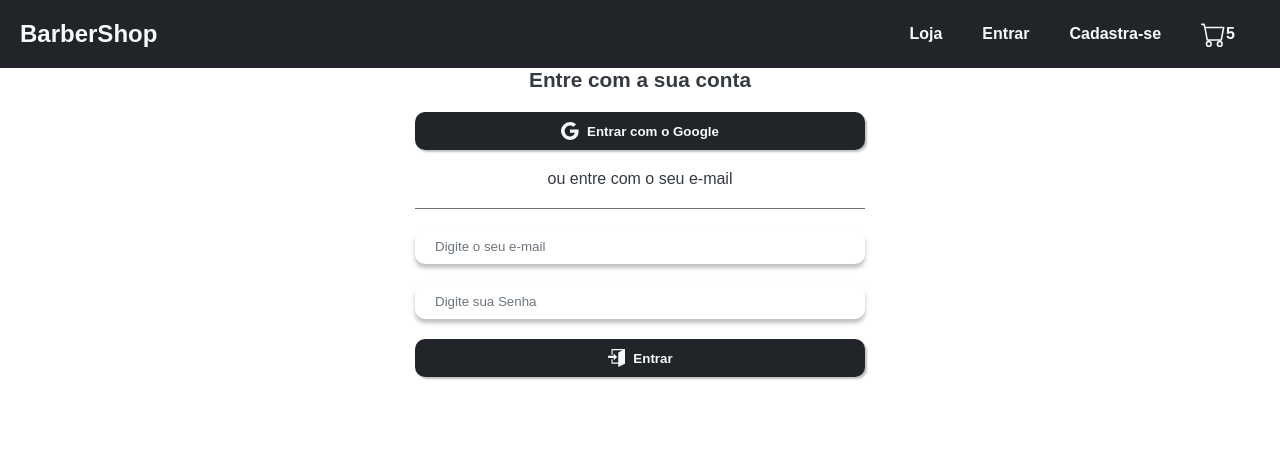
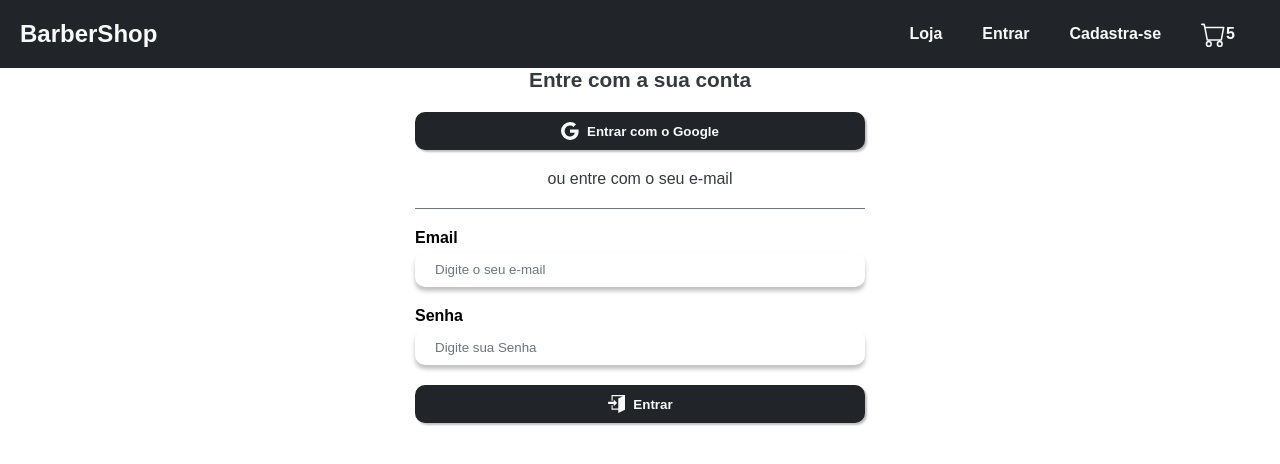
Before and after one commit to alex01sander/barbearia-ecommerce, a React (Create React App) app: page /login in a window 1280 px wide. Shown: the top 464 px of the page. Built offline with nearby package versions, Linux system fonts and the light colour scheme.

Commit message:
feat: add React hook form

```diff
--- a/package.json
+++ b/package.json
@@ -14,6 +14,7 @@
     "cra-template-typescript": "1.2.0",
     "react": "^18.2.0",
     "react-dom": "^18.2.0",
+    "react-hook-form": "^7.39.1",
     "react-icons": "^4.6.0",
     "react-router-dom": "^6.4.3",
     "react-scripts": "5.0.1",
--- a/src/components/custom-input/custom-input.components.tsx
+++ b/src/components/custom-input/custom-input.components.tsx
@@ -1,16 +1,13 @@
-import { FunctionComponent, InputHTMLAttributes } from 'react'
+import React, { FunctionComponent, InputHTMLAttributes } from 'react'
 import { CustomInputContainer } from './custom-input.styles'
 
 interface CustomIputProps extends InputHTMLAttributes<HTMLInputElement> {
     hasError?: boolean
 }
 
-const CustomInput: FunctionComponent<CustomIputProps> = ({ hasError, ...rest }) => {
-  return (
-    <>
-    <CustomInputContainer hasError={hasError} {...rest}/>
-    </>
-  )
-}
+const CustomInput: FunctionComponent<CustomIputProps> = React.forwardRef((props, ref) => {
+  return <CustomInputContainer {...props} ref={ref as any}/>
+})
 
+CustomInput.displayName = 'CustomInput'
 export default CustomInput
--- a/src/pages/login/login.pages.tsx
+++ b/src/pages/login/login.pages.tsx
@@ -4,8 +4,15 @@ import CustomInput from '../../components/custom-input/custom-input.components'
 import CustomButton from '../../components/cutom-buttom/custom-button.components'
 import HeaderComponents from '../../components/header/header.components'
 import { LoginContainer, LoginContent, LoginHeadline, LoginInputContainer, LoginSubtitle } from './loginPages.styles'
+import { useForm } from 'react-hook-form'
 
 const LoginPage = () => {
+  const { register, formState: { errors }, handleSubmit } = useForm()
+
+  const handleSubmitPress = (data: any) => {
+    console.log(data)
+  }
+
   return (
         <>
         <HeaderComponents/>
@@ -20,12 +27,16 @@ const LoginPage = () => {
                     <LoginSubtitle>ou entre com o seu e-mail</LoginSubtitle>
 
                     <LoginInputContainer>
-                        <CustomInput placeholder='Digite o seu e-mail'/>
+                        <p>Email</p>
+                        <CustomInput hasError={!!errors?.email}
+                        placeholder='Digite o seu e-mail' {...register('email', { required: true })}/>
                     </LoginInputContainer>
                     <LoginInputContainer>
-                        <CustomInput placeholder='Digite sua Senha'/>
+                        <p>Senha</p>
+                        <CustomInput hasError={!!errors?.password}
+                         placeholder='Digite sua Senha' {...register('password', { required: true })}/>
                     </LoginInputContainer>
-                    <CustomButton startIcon={<ImEnter size={18}/>}>Entrar</CustomButton>
+                    <CustomButton startIcon={<ImEnter size={18}/>} onClick={() => handleSubmit(handleSubmitPress)()}>Entrar</CustomButton>
                 </LoginContent>
             </LoginContainer>
         </>
```
Also changed, not shown: 1 other file (tests, documents, lock files or other folders).
